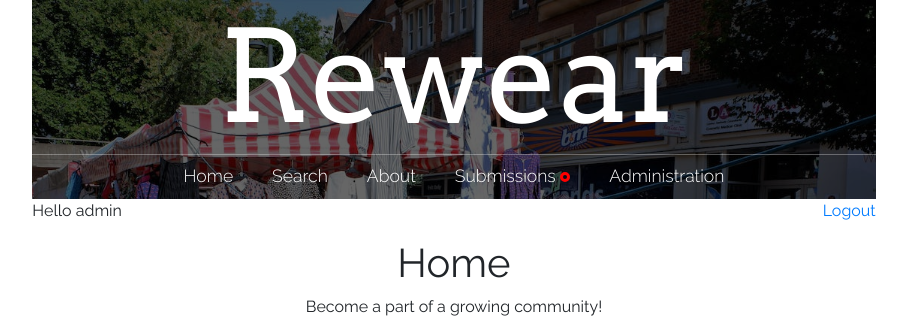
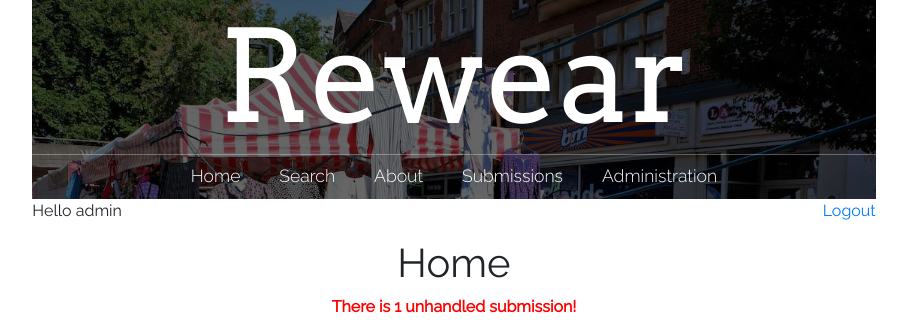
Before and after one commit to BS-PMC-2023/BS-PMC-2023-Team18, a Django app: page / in a window 1280 px wide. Shown: the top 322 px of the page, without its empty margins (186-1093 px from the left). Run offline with Django 3.2, Linux system fonts and the light colour scheme; a user stored in the database is signed in; data comes from the database, SQL or seed files in the repository; both versions use the stored data as it was after the commit; some libraries are stand-ins or nearby versions.

Commit message:
notif for admin

```diff
--- a/rewear/Rewear/rewear_project/main/templates/main/base.html
+++ b/rewear/Rewear/rewear_project/main/templates/main/base.html
@@ -32,9 +32,9 @@
 								{% if user.is_authenticated and user.is_superuser %}
 
 									<li><a href="/submissions/">Submissions
-									<div style="display: inline-block;">
+									<!--<div style="display: inline-block;">
 										<div style="border-radius: 50%; width: 10px; height: 10px; padding: 2px; border: solid; border-color: red;"></div>
-									</div>
+									</div>-->
 									</a></li>
 
 									<li><a href="/admin/">Administration</a></li>
--- a/rewear/Rewear/rewear_project/main/templates/main/home.html
+++ b/rewear/Rewear/rewear_project/main/templates/main/home.html
@@ -21,6 +21,14 @@
 
 {% block content %}
 <center><h1>Home</h1></center>
+
+{% if user.is_authenticated and user.is_superuser and subs %}
+	{% if subs > 1 %}
+		<center><b><font color = "red">There are {{subs}} unhandled submissions!</font></b></center>
+		{% else %}
+		<center><b><font color = "red">There is {{subs}} unhandled submission!</font></b></center>
+	{% endif %}
+{% endif %}
 
 {% if not user.is_authenticated %}
 	<a href="/login/"><p>Login</p></a>
--- a/rewear/Rewear/rewear_project/main/views.py
+++ b/rewear/Rewear/rewear_project/main/views.py
@@ -17,9 +17,9 @@ def getUserProfileInfo(usr):
         return upi
 
 def home(response):
-    # markets = market.objects.all()
+    subs = len(submission.objects.all())
     # return render(response, "main/home.html", {'markets': markets, 'search': markets})
-    return render(response, "main/home.html", {})
+    return render(response, "main/home.html", {'subs': subs})
 
 def search_page(response):
     markets = market.objects.all()
```
Also changed, not shown: rewear/Rewear/rewear_project/db.sqlite3.
